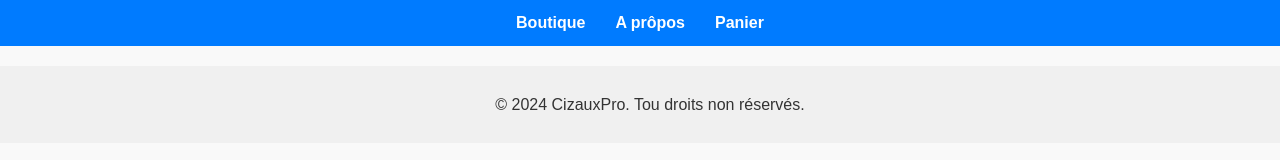
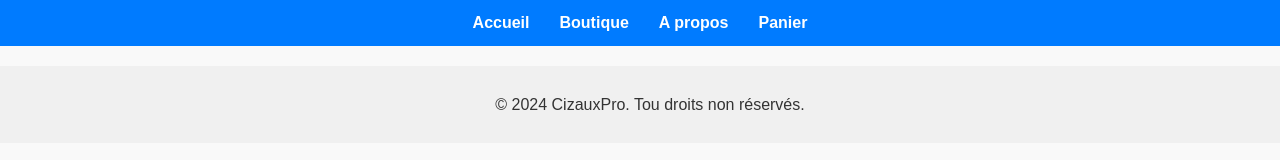
Before and after one commit to mdagbert/site_commerce, a plain HTML site: page template.html in a window 1280 px wide. Drawn offline with Linux system fonts and the light colour scheme.

Commit message:
Update template.html

```diff
--- a/template.html
+++ b/template.html
@@ -11,8 +11,9 @@
 <body>
   <div class="navbar">
     <ul>
+      <li><a href="#accueil">Accueil</a></li>
       <li><a href="#boutique">Boutique</a></li>
-      <li><a href="#a-propos">A prôpos</a></li>
+      <li><a href="#a-propos">A propos</a></li>
       <li><a href="#panier">Panier</a></li>
     </ul>
   </div>
```
